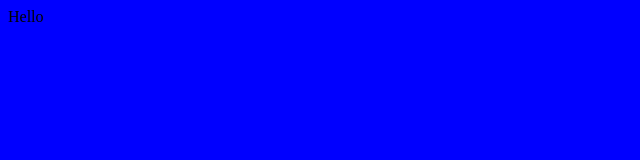
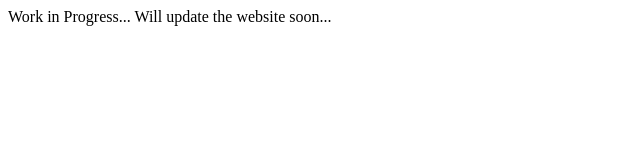
Before and after one commit to TarunSingh28/TarunSingh28.github.io, a plain HTML site: page index.html in a window 1280 px wide. Shown: the whole page, without its empty margins (0-640 px from the left). Drawn offline with Linux system fonts and the light colour scheme.

Commit message:
updated with new text until ready

```diff
--- a/index.html
+++ b/index.html
@@ -2,7 +2,7 @@
   <head>
     <title>Hi</title>
   </head>
- <body bgcolor = 'blue'>
-   Hello
+ <body>
+   Work in Progress... Will update the website soon...
   </body>
 </html>
```
